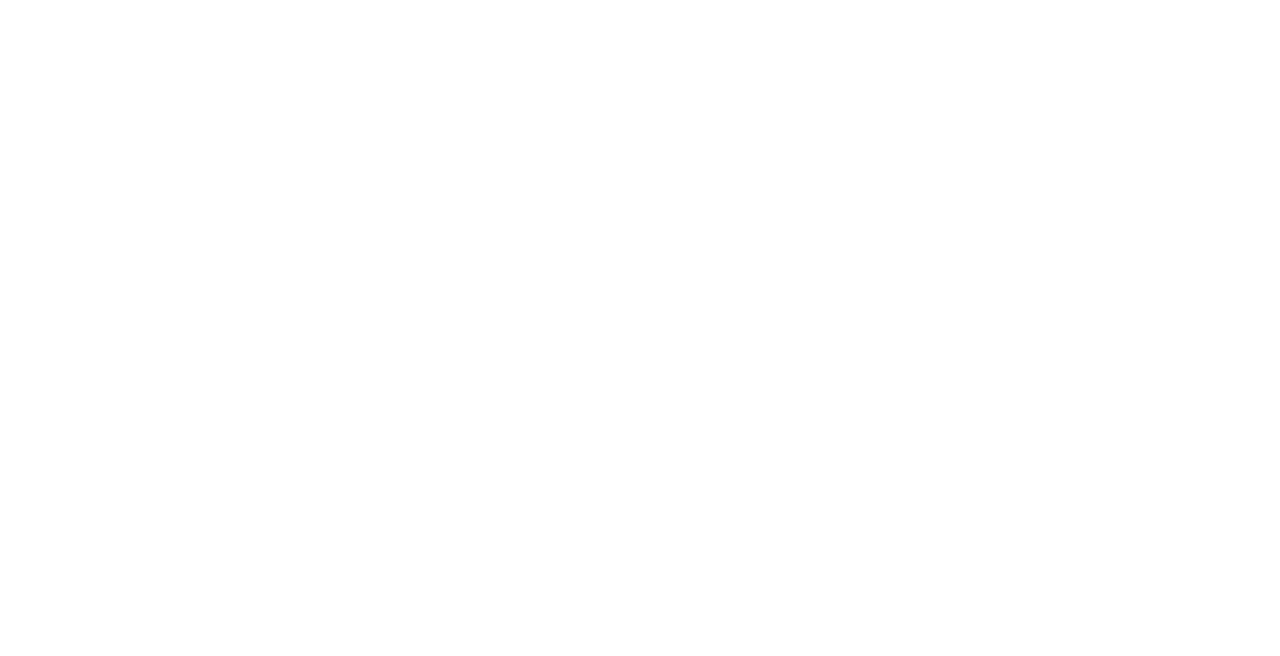
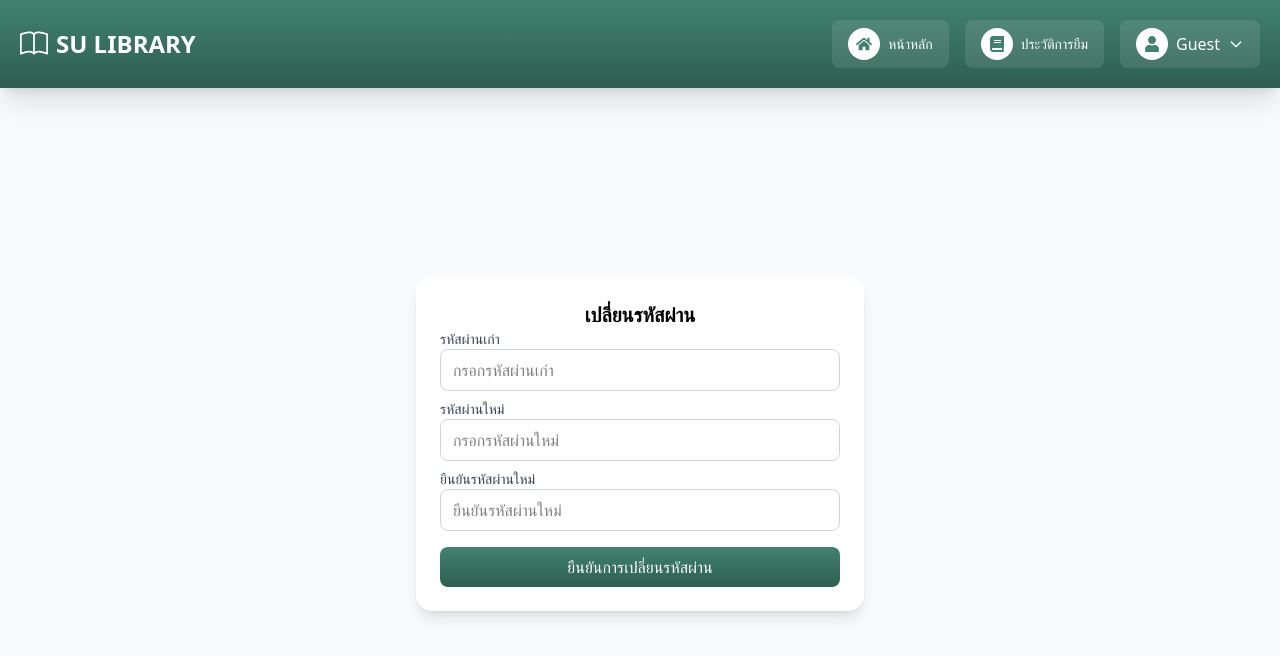
Before and after one commit to saengthongdee/project-ws-books, a React (Vite) app in the folder frontend/: page /changpassword in a window 1280 px wide. Before the commit this address had no page. Shown: the top 656 px of the page. Built offline with nearby package versions, Linux system fonts and the light colour scheme.

Commit message:
Add ChangePassword, EditNavbarUser

```diff
--- a/frontend/package.json
+++ b/frontend/package.json
@@ -19,6 +19,7 @@
     "react-dom": "^19.1.1",
     "react-icons": "^5.5.0",
     "react-router-dom": "^7.9.4",
+    "react-toastify": "^11.0.5",
     "tailwindcss": "^4.1.14"
   },
   "devDependencies": {
--- a/frontend/src/App.jsx
+++ b/frontend/src/App.jsx
@@ -8,6 +8,8 @@
 import Approve from "./page/admin/approve";
 import ReturnBooks from "./page/admin/returnbooks";
 import Dashboard from "./page/admin/home";
+import ChangPassword from "./page/user/changpassword";
+import HistoryBooks from "./page/user/historybooks";
 
 function App() {
 
@@ -22,6 +24,8 @@
           <Route path='approve' element={<Approve/>}/>
           <Route path='returnbooks' element={<ReturnBooks/>}/>
           <Route path='dashboard' element={<Dashboard/>}/>
+          <Route path='changpassword' element={<ChangPassword/>}/>
+          <Route path='historybooks' element={<HistoryBooks/>}/>
         </Routes>
       </div>
     </Router>
--- a/frontend/src/components/navUser.jsx
+++ b/frontend/src/components/navUser.jsx
@@ -1,6 +1,6 @@
 import React, { useState, useRef, useEffect } from "react";
 import { BsBook } from "react-icons/bs";
-import { FaUser, FaSignOutAlt } from "react-icons/fa";
+import { FaUser, FaSignOutAlt, FaHome, FaBook } from "react-icons/fa";
 import { useNavigate } from "react-router-dom";
 
 const Navbar = () => {
@@ -29,9 +29,29 @@
   return (
     <header className="bg-gradient-to-b from-[#41826e] to-[#2e5f50] p-5 shadow-xl sticky top-0 z-50">
       <div className="flex justify-between items-center">
-        <h1 className="text-2xl font-bold text-white flex items-center gap-2 uppercase">
+        <button className="text-2xl font-bold text-white flex items-center gap-2 uppercase" onClick={() => navigate("/home")}>
           <BsBook size={28} /> SU Library
-        </h1>
+        </button>
+        <div className="flex items-center gap-4">
+          <button
+            onClick={() => navigate("/home")}
+            className="flex items-center gap-2 bg-white/10 hover:bg-white/20 px-4 py-2 rounded-lg transition text-white"
+          >
+            <div className="w-8 h-8 bg-white rounded-full flex items-center justify-center">
+                <FaHome className="text-[#41826e]" />
+              </div>
+            <span className="hidden sm:inline text-sm font-medium">หน้าหลัก</span>
+          </button>
+
+          <button
+            onClick={() => navigate("/historybooks")}
+            className="flex items-center gap-2 bg-white/10 hover:bg-white/20 px-4 py-2 rounded-lg transition text-white"
+          >
+            <div className="w-8 h-8 bg-white rounded-full flex items-center justify-center">
+                <FaBook className="text-[#41826e]" />
+              </div>
+            <span className="hidden sm:inline text-sm font-medium">ประวัติการยืม</span>
+          </button>
 
           {/* Profile Dropdown */}
           <div className="relative" ref={dropdownRef}>
@@ -70,20 +90,16 @@
                   </div>
                   <p className="text-xs text-white/70 mb-1 pt-2">คลิกที่รูปเพื่อแก้ไขรูปภาพ</p>
 
-                {/* แสดง fullname */}
                   <h3 className="text-lg font-bold text-white">
                     {user?.fullname || "ไม่มีข้อมูล"}
                   </h3>
 
-                {/* แสดง username */}
                   <p className="text-sm text-white/80 mt-1">
                     @{user?.username || "guest"}
                   </p>
 
-                {/* แสดง role */}
                   <div className="text-center mb-3 pt-2">
-                  <span className={`inline-block px-3 py-1 rounded-full text-xs font-semibold ${
-                    user?.role === 'admin'
+                    <span className={`inline-block px-3 py-1 rounded-full text-xs font-semibold ${user?.role === 'admin'
                         ? 'bg-red-100 text-red-600'
                         : 'bg-blue-100 text-blue-600'
                       }`}>
@@ -93,9 +109,7 @@
                 </div>
 
 
-              {/* Profile Info */}
                 <div className="p-4 bg-gray-50">
-                {/* แสดง email */}
                   <div className="text-center mb-3 bg-white rounded-lg p-3 shadow-sm">
                     <p className="text-xs text-gray-500 mb-1">อีเมล</p>
                     <p className="text-sm font-medium text-gray-800 break-all">
@@ -103,9 +117,10 @@
                     </p>
                   </div>
 
-                {/* Menu Items */}
                   <div className="space-y-2">
-                  <button className="w-full flex items-center gap-3 px-4 py-3 text-left hover:bg-gray-100 rounded-lg transition text-blue-600">
+                    <button
+                      onClick={() => navigate("/changpassword")}
+                      className="w-full flex items-center gap-3 px-4 py-3 text-left hover:bg-gray-100 rounded-lg transition text-blue-600">
                       <FaUser className="text-lg" />
                       <span className="text-sm font-medium">เปลี่ยนรหัสผ่าน</span>
                     </button>
@@ -125,6 +140,7 @@
             )}
           </div>
         </div>
+      </div>
     </header>
   );
 };
--- /dev/null
+++ b/frontend/src/page/user/changpassword.jsx
@@ -0,0 +1,116 @@
+import React, { useState } from "react";
+import axios from "axios";
+import Navbar from "../../components/navUser";
+import { useNavigate } from "react-router-dom";
+import { ToastContainer, toast } from "react-toastify";
+import "react-toastify/dist/ReactToastify.css";
+
+const ChangPassword = () => {
+    const navigate = useNavigate();
+    const [oldPassword, setOldPassword] = useState("");
+    const [newPassword, setNewPassword] = useState("");
+    const [confirmPassword, setConfirmPassword] = useState("");
+
+    const handleSubmit = async (e) => {
+        e.preventDefault();
+
+        // ✅ ตรวจสอบว่ารหัสใหม่กับยืนยันตรงกันไหม
+        if (newPassword !== confirmPassword) {
+            toast.error("รหัสผ่านใหม่ไม่ตรงกัน");
+            return;
+        }
+
+        // ✅ ดึง username จาก localStorage
+        const user = JSON.parse(localStorage.getItem("user"));
+        if (!user || !user.username) {
+            toast.error("ไม่พบข้อมูลผู้ใช้");
+            return;
+        }
+
+        try {
+            const res = await axios.post("http://localhost:3000/changepassword", {
+                username: user.username,
+                oldPassword,
+                newPassword,
+            });
+
+            toast.success(res.data.message);
+            setTimeout(() => {
+                navigate("/home");
+            }, 3000);
+            setOldPassword("");
+            setNewPassword("");
+            setConfirmPassword("");
+        } catch (err) {
+            console.error(err);
+            toast.error((err.response?.data?.message || "เกิดข้อผิดพลาด"));
+        }
+    };
+
+    return (
+        <div className="min-h-screen bg-gray-50 flex flex-col">
+            <Navbar />
+
+            {/* ส่วนนี้จัดให้อยู่กลางจอ */}
+            <div className="flex-1 flex items-center justify-center">
+                <div className="w-full max-w-md bg-white p-6 rounded-2xl shadow-lg">
+                    <h2 className="text-xl font-semibold text-center mb-6">
+                        เปลี่ยนรหัสผ่าน
+                    </h2>
+
+                    <form onSubmit={handleSubmit} className="space-y-4">
+                        <div>
+                            <label className="block text-sm font-medium text-gray-700 mb-1">
+                                รหัสผ่านเก่า
+                            </label>
+                            <input
+                                type="password"
+                                value={oldPassword}
+                                onChange={(e) => setOldPassword(e.target.value)}
+                                className="w-full border border-gray-300 rounded-lg px-3 py-2 focus:outline-none focus:ring-2 focus:ring-black-500"
+                                placeholder="กรอกรหัสผ่านเก่า"
+                            />
+                        </div>
+
+                        <div>
+                            <label className="block text-sm font-medium text-gray-700 mb-1 pt-2">
+                                รหัสผ่านใหม่
+                            </label>
+                            <input
+                                type="password"
+                                value={newPassword}
+                                onChange={(e) => setNewPassword(e.target.value)}
+                                className="w-full border border-gray-300 rounded-lg px-3 py-2 focus:outline-none focus:ring-2 focus:ring-black-500"
+                                placeholder="กรอกรหัสผ่านใหม่"
+                            />
+                        </div>
+
+                        <div>
+                            <label className="block text-sm font-medium text-gray-700 mb-1 pt-2">
+                                ยืนยันรหัสผ่านใหม่
+                            </label>
+                            <input
+                                type="password"
+                                value={confirmPassword}
+                                onChange={(e) => setConfirmPassword(e.target.value)}
+                                className="w-full border border-gray-300 rounded-lg px-3 py-2 focus:outline-none focus:ring-2 focus:ring-black-500"
+                                placeholder="ยืนยันรหัสผ่านใหม่"
+                            />
+                        </div>
+                        <div className="pt-4"></div>
+                        <button
+                            type="submit"
+                            className="w-full bg-gradient-to-b from-[#41826e] to-[#2e5f50] hover:from-green-600 hover:to-green-600 text-white py-2 rounded-lg transition-all duration-300"
+                        >
+                            ยืนยันการเปลี่ยนรหัสผ่าน
+                        </button>
+                    </form>
+
+                </div>
+            </div>
+            <ToastContainer position="top-center" autoClose={3000} />
+        </div>
+    );
+};
+
+export default ChangPassword;
--- /dev/null
+++ b/frontend/src/page/user/historybooks.jsx
@@ -0,0 +1,13 @@
+import React, { useState } from "react";
+import Navbar from "../../components/navUser";
+
+const HistoryBook = () => {
+    return (
+        <div className="min-h-screen bg-gray-50 flex flex-col">
+            <Navbar />
+            <h1 className="text-7xl">ประวัติการยืมรอทำ</h1>
+        </div>
+    );
+};
+
+export default HistoryBook;
--- a/frontend/src/page/user/home.jsx
+++ b/frontend/src/page/user/home.jsx
@@ -7,7 +7,6 @@
   const [books, setBooks] = useState([]);
   const [search, setSearch] = useState("");
   const [category, setCategory] = useState("ทั้งหมด");
-
   const [currentPage, setCurrentPage] = useState(1);
   const [booksPerPage, setBooksPerPage] = useState(20);
 
@@ -85,13 +84,13 @@
         </div>
 
         <div className="w-7xl flex justify-end p-4">
-          <div className="mb-0"> {/* ลบ margin-bottom เพื่อจัดในบรรทัดเดียว */}
+          <div className="mb-0">
             <label className="mr-2 text-sm font-medium">แสดงต่อหน้า : </label>
             <select
               value={booksPerPage}
               onChange={(e) => {
                 setBooksPerPage(Number(e.target.value));
-                setCurrentPage(1); // reset หน้าแรก
+                setCurrentPage(1);
               }}
               className="border rounded p-1"
             >
```
Also changed, not shown: 2 other files (tests, documents, lock files or other folders). Lines whose indentation alone changed are shown as unchanged.
